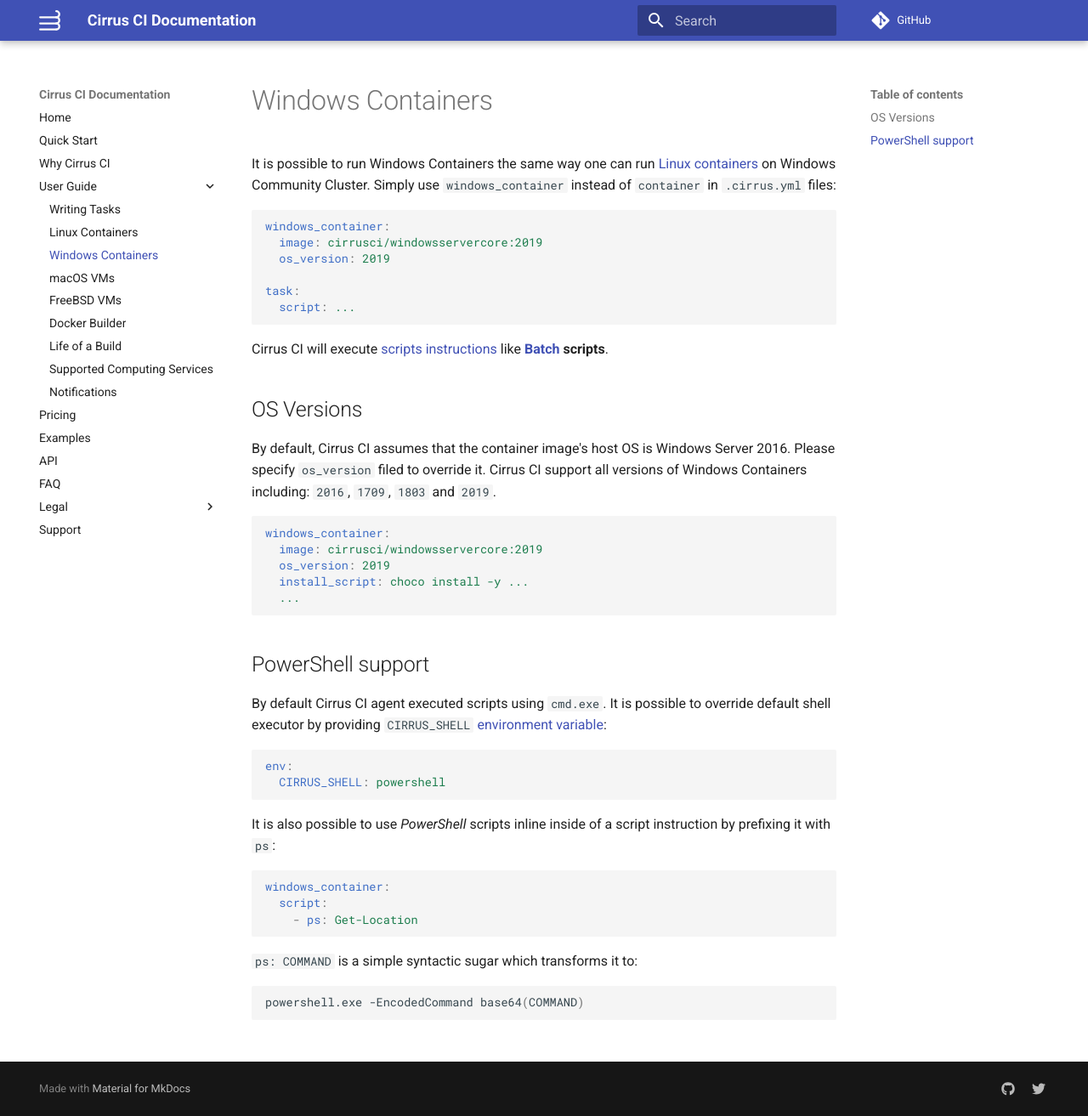
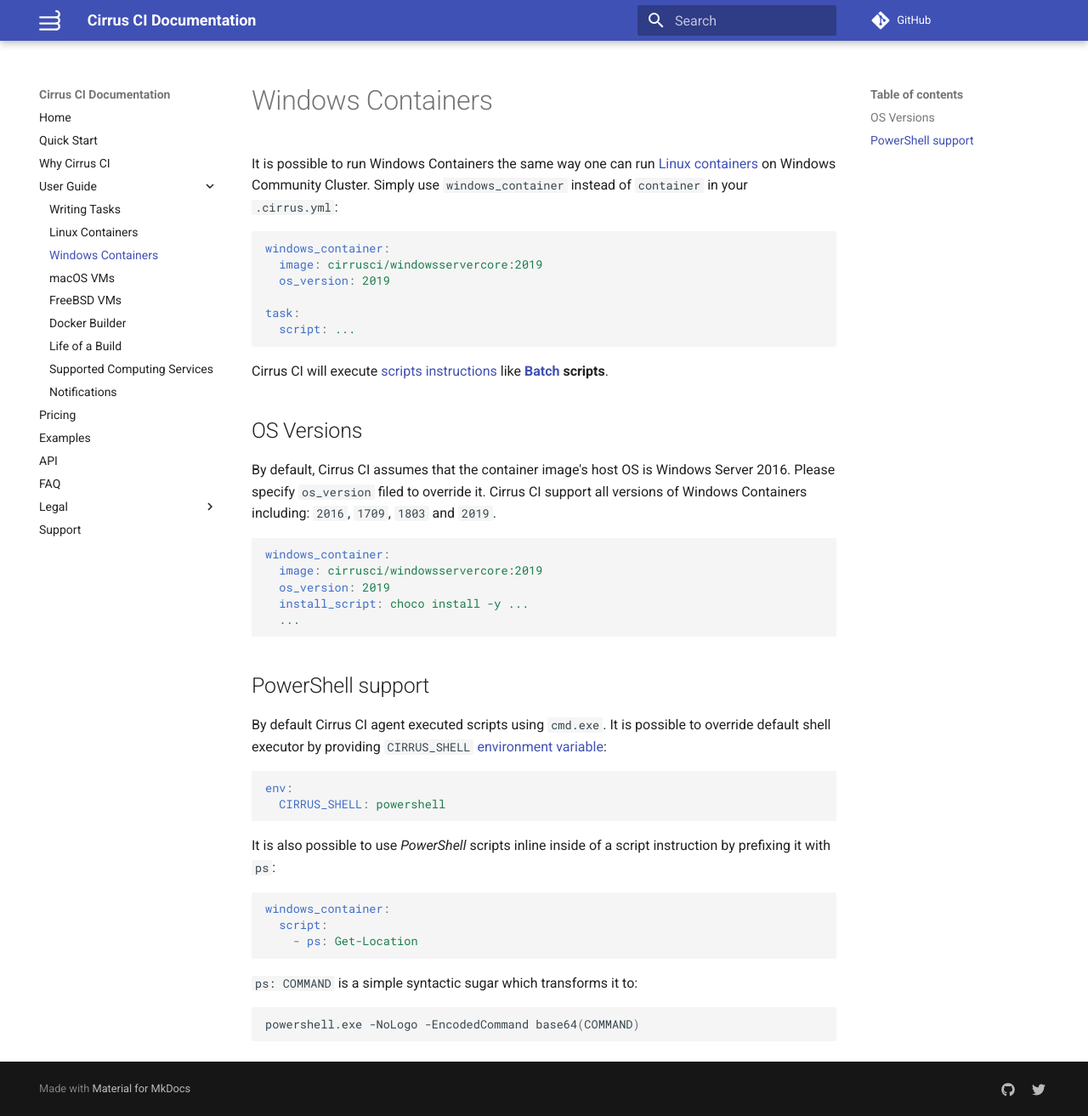
Before and after one commit to cirruslabs/cirrus-ci-docs, an MkDocs documentation site: the page built from docs/guide/windows.md, in a window 1280 px wide and 1313 px high. Shown: the whole window at 85% size. Built offline with MkDocs 1.6.1 and Material for MkDocs 9.7.7, drawn with Linux system fonts in a browser that asks for light colours; comment, search, counter and statistics services are not loaded.

Commit message:
Update windows docs

````diff
--- a/docs/guide/windows.md
+++ b/docs/guide/windows.md
@@ -1,7 +1,7 @@
 # Windows Containers
 
 It is possible to run Windows Containers the same way one can run [Linux containers](linux.md) on Windows Community Cluster.
-Simply use `windows_container` instead of `container` in `.cirrus.yml` files:
+Simply use `windows_container` instead of `container` in your `.cirrus.yml`:
 
 ```yaml
 windows_container:
@@ -48,5 +48,5 @@ windows_container:
 `ps: COMMAND` is a simple syntactic sugar which transforms it to:
 
 ```bash
-powershell.exe -EncodedCommand base64(COMMAND)
+powershell.exe -NoLogo -EncodedCommand base64(COMMAND)
 ```
````
